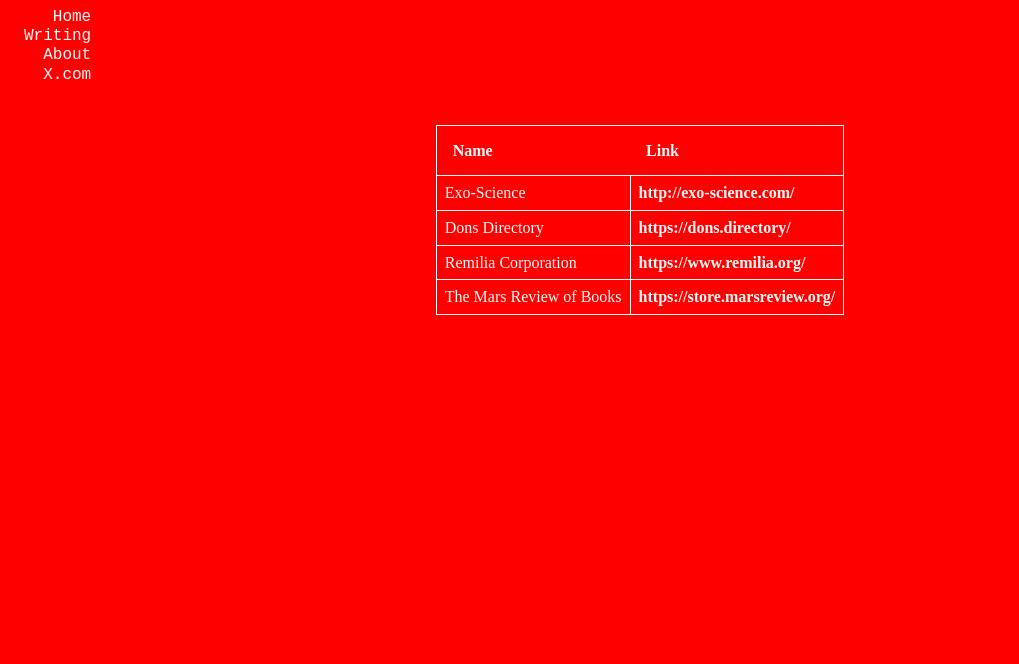
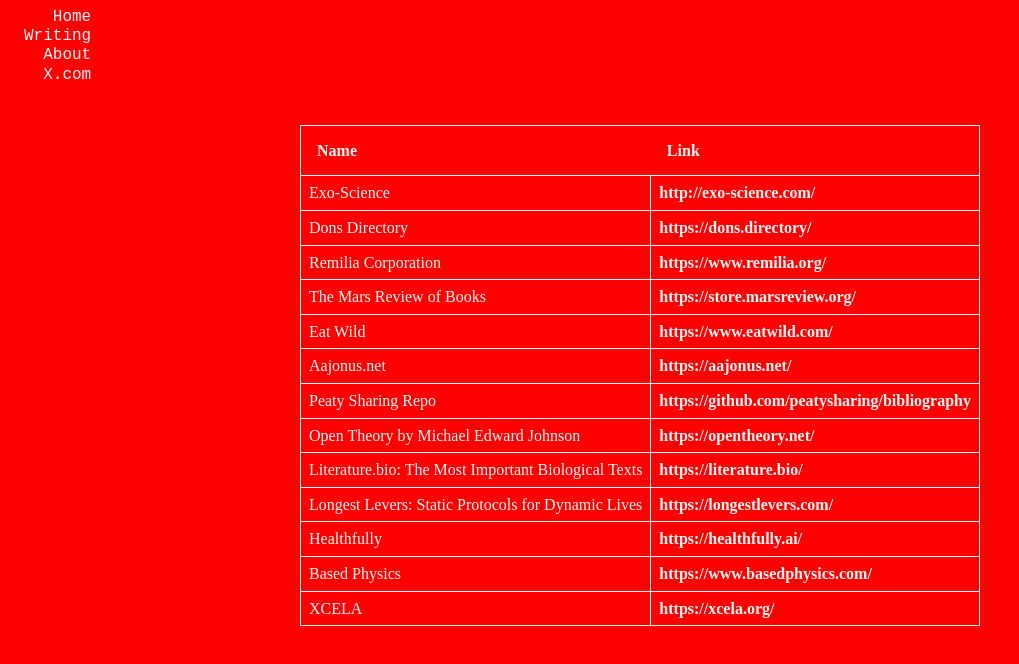
Before and after one commit to tadad/real-democracy, a Next.js app: page /webring in a window 1280 px wide. Shown: the top 664 px of the page, without its empty margins (0-1019 px from the left). Built offline with nearby package versions, Linux system fonts and the light colour scheme.

Commit message:
webring and about update

```diff
--- a/app/webring/page.tsx
+++ b/app/webring/page.tsx
@@ -20,6 +20,42 @@
   {
     name: "The Mars Review of Books",
     link: "https://store.marsreview.org/",
+  },
+  {
+    name: "Eat Wild",
+    link: "https://www.eatwild.com/",
+  },
+  {
+    name: "Aajonus.net",
+    link: "https://aajonus.net/"
+  },
+  {
+    name: "Peaty Sharing Repo",
+    link: "https://github.com/peatysharing/bibliography",
+  },
+  {
+    name: "Open Theory by Michael Edward Johnson",
+    link: "https://opentheory.net/"
+  },
+  {
+    name: "Literature.bio: The Most Important Biological Texts",
+    link: "https://literature.bio/",
+  },
+  {
+    name: "Longest Levers: Static Protocols for Dynamic Lives",
+    link: "https://longestlevers.com/"
+  },
+  {
+    name: "Healthfully",
+    link: "https://healthfully.ai/"
+  },
+  {
+    name: "Based Physics",
+    link: "https://www.basedphysics.com/"
+  },
+  {
+    name: "XCELA",
+    link: "https://xcela.org/"
   }
 ];
 
```
Also changed, not shown: content/pages/about.md (+1 -3 lines).
